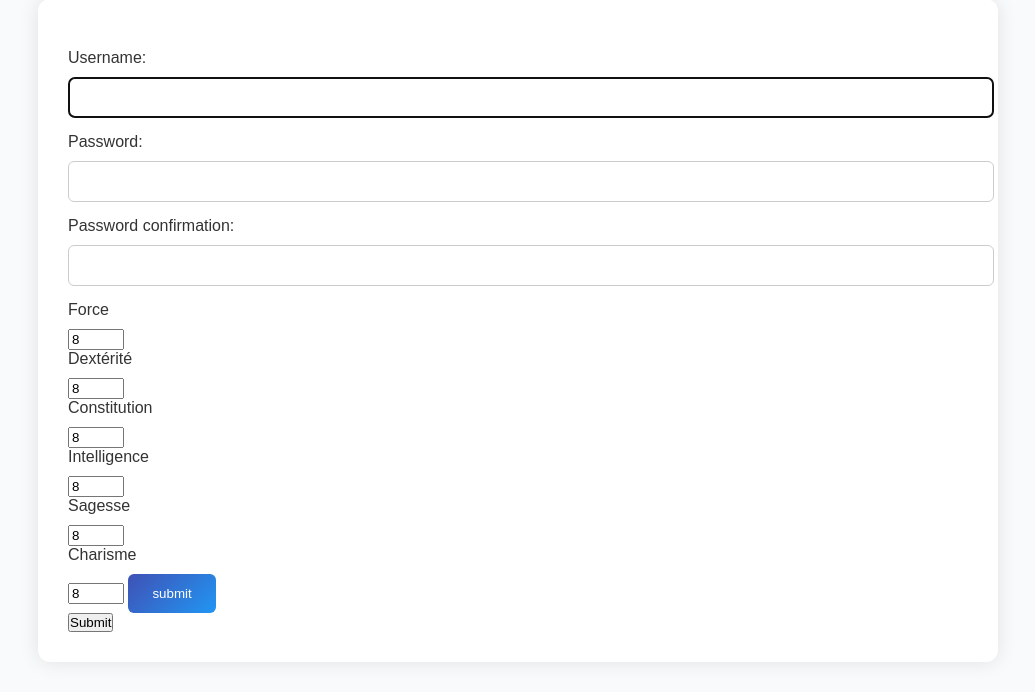
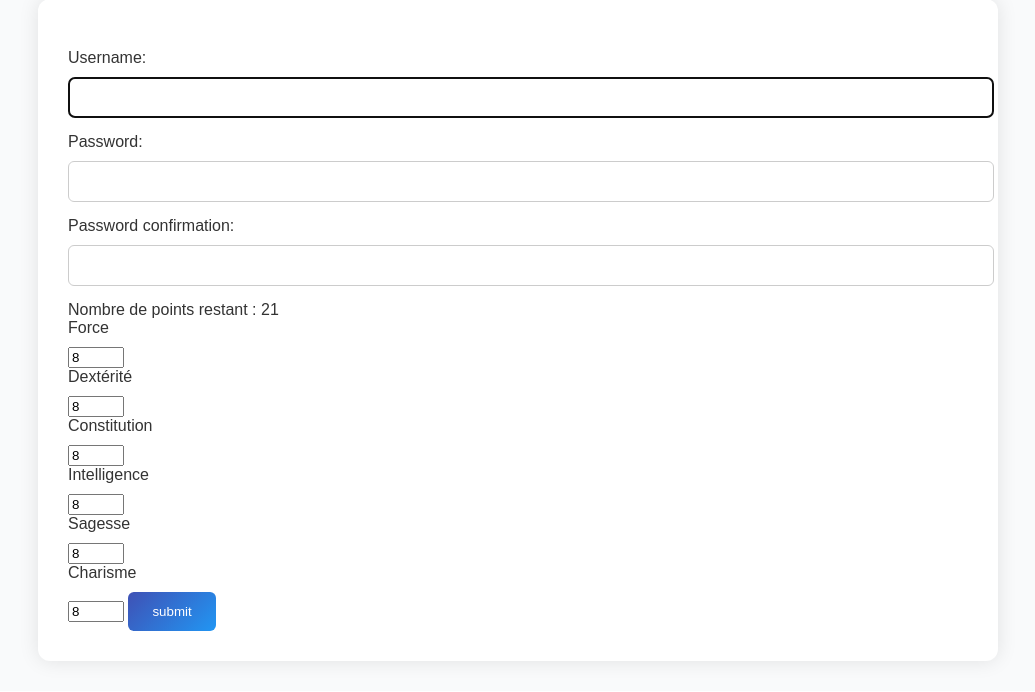
Before and after one commit to Wyvelk/djangoEval, a Django app: page /signup/ in a window 1280 px wide. Shown: the part 146-838 px from the top of the page, without its empty margins (122-1157 px from the left). After the commit the page ends 813 px from the top, so only its background shows below. Run offline with Django 5.2, Linux system fonts and the light colour scheme.

Commit message:
points restant js

```diff
--- a/dnd/templates/master.html
+++ b/dnd/templates/master.html
@@ -19,6 +19,8 @@
         {% block content %}
         {% endblock %}
     </div>
+
+    <script src="{% static 'main.js' %}"></script>
 </body>
 
 </html>
--- a/dnd/templates/registration/signup.html
+++ b/dnd/templates/registration/signup.html
@@ -8,21 +8,20 @@ Signup
 <form method="POST">
     {% csrf_token %}
     {{form}}
+    <p>Nombre de points restant : <span id="pointRestant">21</span></p>
+
     <label for="strength">Force</label>
-    <input type="number" name="strength" id="strength" min="0" max="20" value="8" required>
+    <input type="number" name="strength" id="strength" min="0" max="20" value="8" class="inputSkills" required>
     <label for="dexterity">Dextérité</label>
-    <input type="number" name="dexterity" id="dexterity" min="0" max="20" value="8" required>
+    <input type="number" name="dexterity" id="dexterity" min="0" max="20" value="8" class="inputSkills" required>
     <label for="constitution">Constitution</label>
-    <input type="number" name="constitution" id="constitution" min="0" max="20" value="8" required>
+    <input type="number" name="constitution" id="constitution" min="0" max="20" value="8" class="inputSkills" required>
     <label for="intelligence">Intelligence</label>
-    <input type="number" name="intelligence" id="intelligence" min="0" max="20" value="8" required>
+    <input type="number" name="intelligence" id="intelligence" min="0" max="20" value="8" class="inputSkills" required>
     <label for="wisdom">Sagesse</label>
-    <input type="number" name="wisdom" id="wisdom" min="0" max="20" value="8" required>
+    <input type="number" name="wisdom" id="wisdom" min="0" max="20" value="8" class="inputSkills" required>
     <label for="charisma">Charisme</label>
-    <input type="number" name="charisma" id="charisma" min="0" max="20"  value="8" required>
+    <input type="number" name="charisma" id="charisma" min="0" max="20"  value="8" class="inputSkills" required>
     <button type="submit">submit</button>
 </form>
-    <button type="submit">Submit</button>
-</form>
 {% endblock %}
->>>>>>> 174a5443fcd24597162f345bf273778cda44ee3c
--- a/dnd/templates/test.html
+++ /dev/null
@@ -1 +0,0 @@
-{{strength}}
--- /dev/null
+++ b/static/main.js
@@ -0,0 +1,22 @@
+console.log('salut')
+
+const MAX_POINTS = 75;
+
+const skillInputs = document.querySelectorAll('.inputSkills');
+const pointRestant = document.getElementById('pointRestant');
+
+skillInputs.forEach(input => {
+    input.addEventListener('change', function() {
+        let totalPoints = 0;
+        skillInputs.forEach(input => {
+            totalPoints += Number(input.value);
+        });
+
+        if (totalPoints > MAX_POINTS) {
+            this.value = this.value - (totalPoints - MAX_POINTS);
+            totalPoints = MAX_POINTS;
+        }
+
+        pointRestant.textContent = MAX_POINTS - totalPoints;
+    });
+});
```
